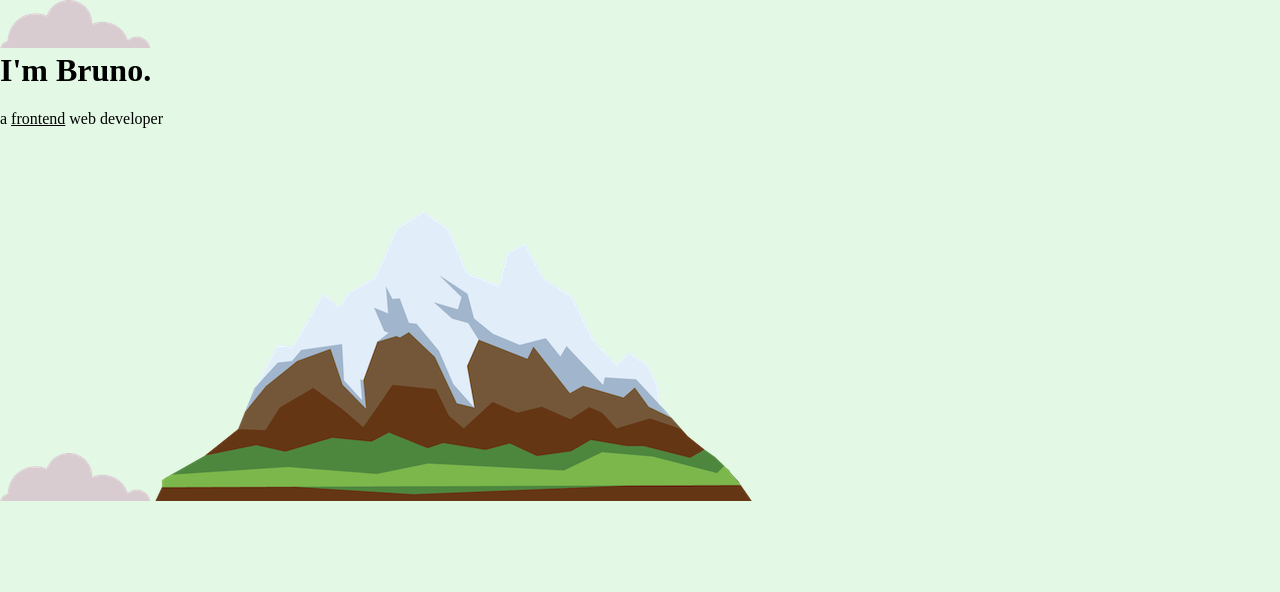
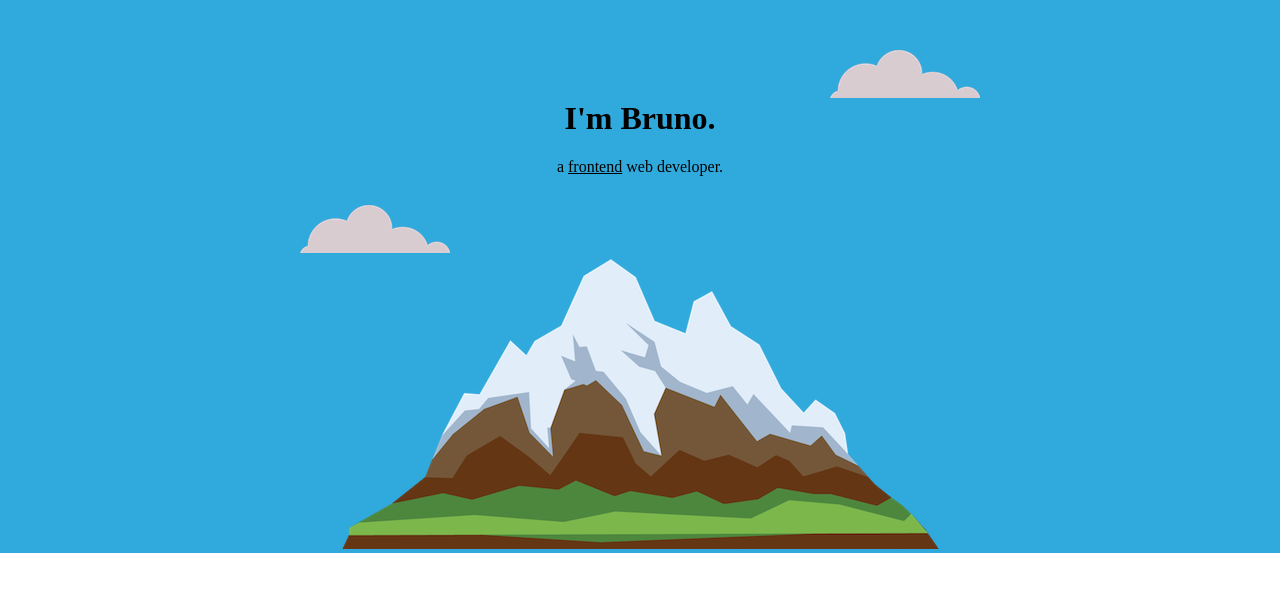
Before and after one commit to BrunoRisso58/my-website, a plain HTML site: page index.html in a window 1280 px wide. Drawn offline with Linux system fonts and the light colour scheme.

Commit message:
aligning header elements

```diff
--- a/css/styles.css
+++ b/css/styles.css
@@ -1,6 +1,12 @@
 body {
     margin: 0;
-    background-color: #E4F9E5;
+}
+
+header {
+    text-align: center;
+    background-color: #30AADD;
+    position: relative;
+    padding-top: 100px;
 }
 
 h1 {
@@ -10,3 +16,15 @@ h1 {
 .area {
     text-decoration: underline;
 }
+
+.cloud-top {
+    position: absolute;
+    top: 50px;
+    right: 300px;
+}
+
+.cloud-bottom {
+    position: absolute;
+    bottom: 300px;
+    left: 300px
+}
--- a/index.html
+++ b/index.html
@@ -10,15 +10,17 @@
 </head>
 <body>
 
-    <img src="images/cloud.png" alt="cloud">
+    <header>
+        <img class="cloud-top" src="images/cloud.png" alt="cloud">
 
-    <div class="">
-        <h1>I'm Bruno.</h1>
-        <p>a <span class="area">frontend</span> web developer</p>
-    </div>
+        <div class="introduce">
+            <h1>I'm Bruno.</h1>
+            <p>a <span class="area">frontend</span> web developer.</p>
+        </div>
 
-    <img src="images/cloud.png" alt="cloud">
-    <img src="images/mountain.png" alt="moutain">
+        <img class="cloud-bottom" src="images/cloud.png" alt="cloud">
+        <img src="images/mountain.png" alt="moutain">
+    </header>
 
 </body>
 </html>
```
